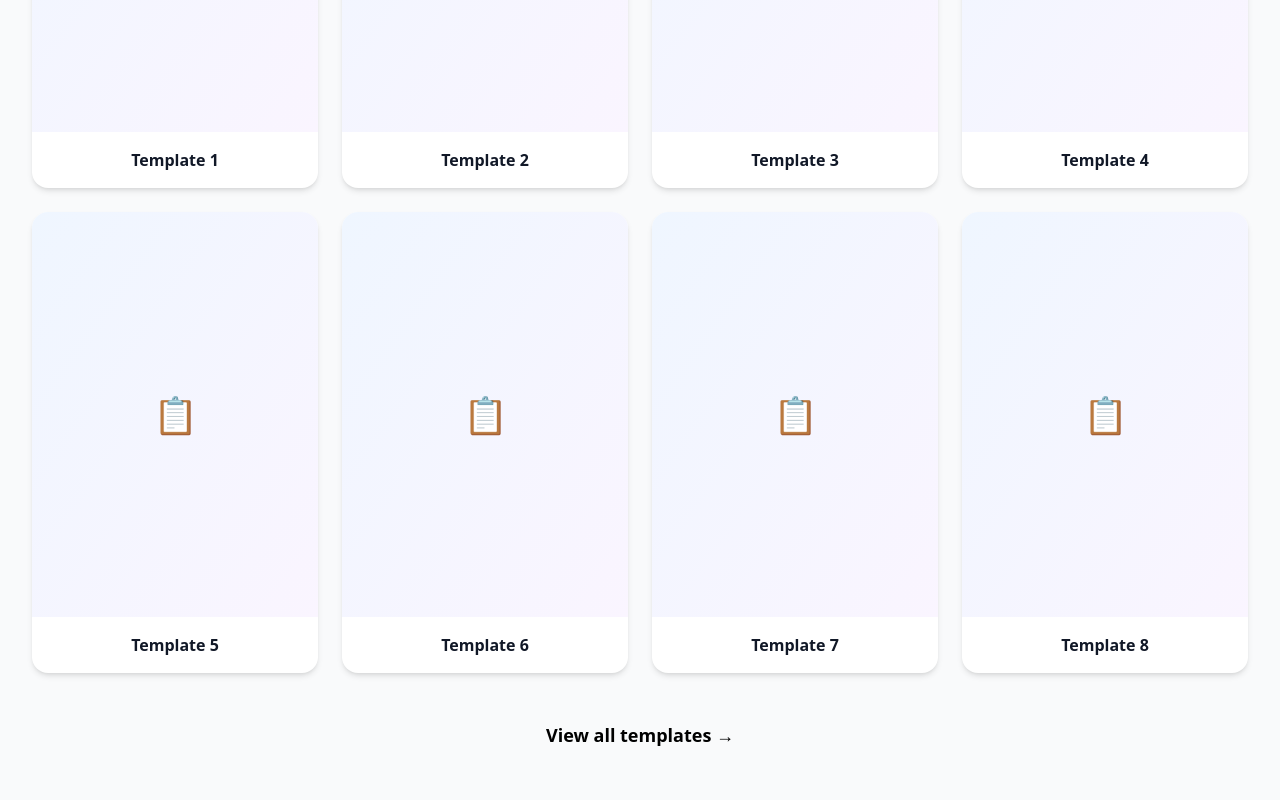
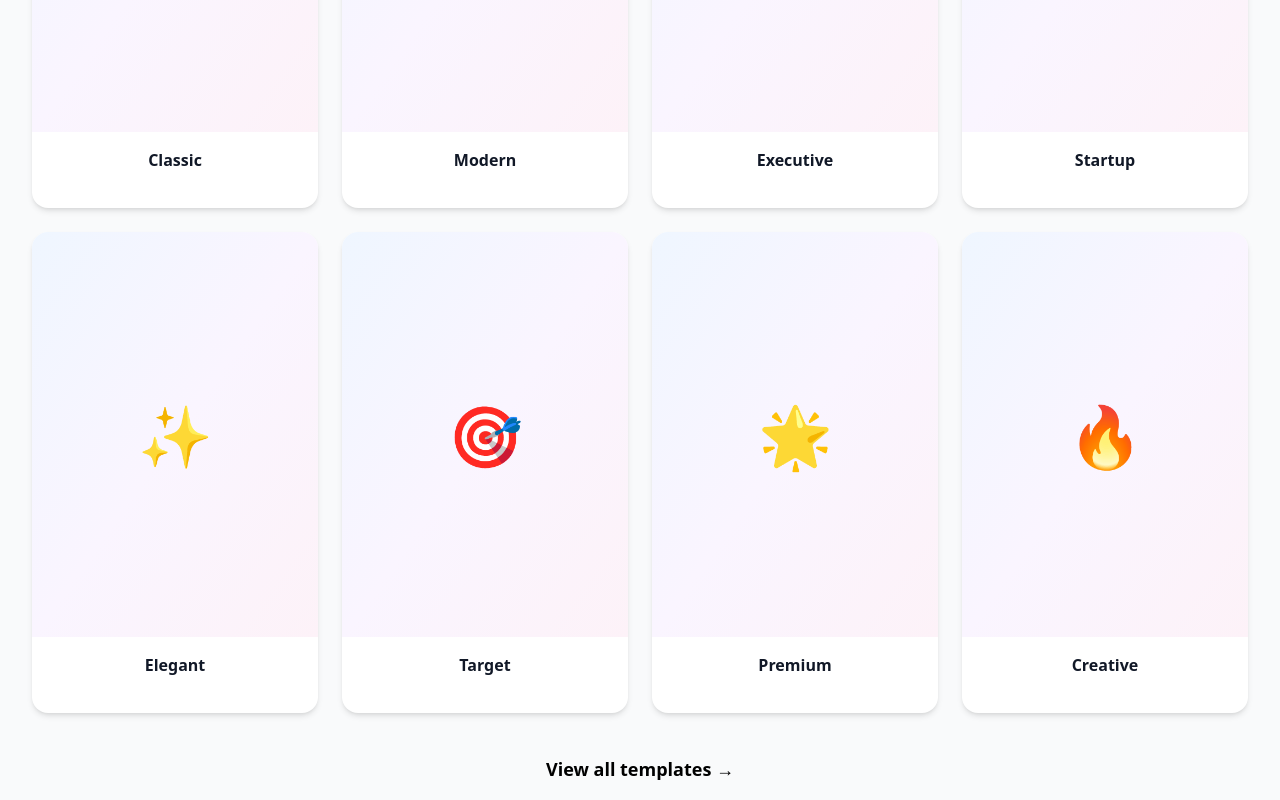
Before and after one commit to DAGAOscar/sparkresume, a Next.js app: page / in a window 1280 px wide. Shown: the part 2220-3020 px from the top of the page. Built offline with nearby package versions, Linux system fonts and the light colour scheme; no server answers.

Commit message:
Make templates gallery interactive and animated with hover effects

```diff
--- a/app/page.tsx
+++ b/app/page.tsx
@@ -152,20 +152,47 @@ export default function Home() {
           </p>
 
           <div className="grid grid-cols-2 md:grid-cols-3 lg:grid-cols-4 gap-6">
-            {[1,2,3,4,5,6,7,8].map(i => (
-              <div key={i} className="bg-white rounded-2xl overflow-hidden shadow-md hover:shadow-xl transition">
-                <div className="aspect-[210/297] bg-gradient-to-br from-blue-50 to-purple-50 flex items-center justify-center">
-                  <div className="text-4xl">📋</div>
+            {[
+              { id: 1, icon: '📄', name: 'Classic' },
+              { id: 2, icon: '🎨', name: 'Modern' },
+              { id: 3, icon: '💼', name: 'Executive' },
+              { id: 4, icon: '🚀', name: 'Startup' },
+              { id: 5, icon: '✨', name: 'Elegant' },
+              { id: 6, icon: '🎯', name: 'Target' },
+              { id: 7, icon: '🌟', name: 'Premium' },
+              { id: 8, icon: '🔥', name: 'Creative' },
+            ].map((template, i) => (
+              <Link
+                key={template.id}
+                href="/templates"
+                className="group cursor-pointer"
+              >
+                <div className="bg-white rounded-2xl overflow-hidden shadow-md hover:shadow-2xl transition-all duration-300 transform hover:scale-105 hover:-translate-y-2 animate-in fade-in fill-mode-forwards"
+                  style={{
+                    animationDelay: `${i * 50}ms`,
+                    animationDuration: '0.6s'
+                  }}
+                >
+                  <div className="aspect-[210/297] bg-gradient-to-br from-blue-50 via-purple-50 to-pink-50 flex items-center justify-center group-hover:from-blue-100 group-hover:via-purple-100 group-hover:to-pink-100 transition-all duration-300">
+                    <div className="text-6xl transform group-hover:scale-125 transition-transform duration-300 group-hover:rotate-12">
+                      {template.icon}
+                    </div>
+                  </div>
+                  <div className="p-4 text-center">
+                    <p className="font-semibold text-gray-900 group-hover:text-blue-600 transition-colors duration-200">
+                      {template.name}
+                    </p>
+                    <p className="text-xs text-gray-500 mt-1 opacity-0 group-hover:opacity-100 transition-opacity">
+                      Click to view
+                    </p>
+                  </div>
                 </div>
-                <div className="p-4 text-center">
-                  <p className="font-semibold text-gray-900">Template {i}</p>
-                </div>
-              </div>
+              </Link>
             ))}
           </div>
 
-          <div className="text-center mt-12">
-            <Link href="/templates" className="text-black font-bold text-lg hover:underline">
+          <div className="text-center mt-12 animate-bounce">
+            <Link href="/templates" className="inline-block text-black font-bold text-lg hover:underline hover:text-blue-600 transition-colors duration-200 transform hover:translate-x-2">
               View all templates →
             </Link>
           </div>
```
